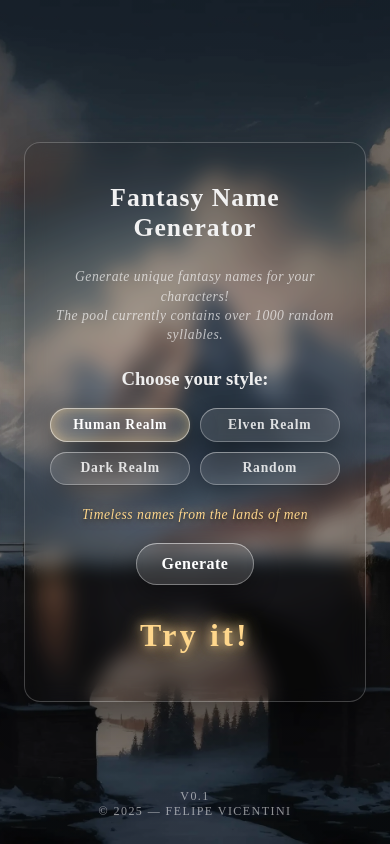
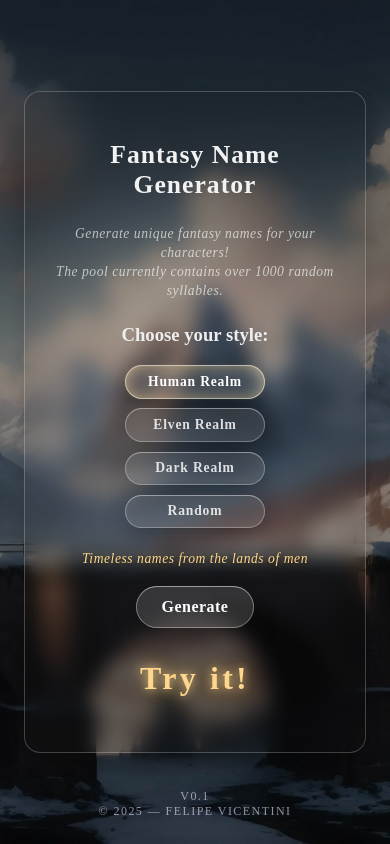
Before and after one commit to vbfelipe/fantasy-name-generator, a plain HTML site: page index.html in a window 390 px wide. Drawn offline with Linux system fonts and the light colour scheme.

Commit message:
Responsiveness update

```diff
--- a/style.css
+++ b/style.css
@@ -1,9 +1,17 @@
+/* GLOBAL LOCKS */
+html {
+    font-size: 16px;
+    -webkit-text-size-adjust: 100%;
+    text-size-adjust: 100%;
+}
+
 /* Global Reset */
 *, *::before, *::after {
     box-sizing: border-box;
+    -webkit-tap-highlight-color: transparent;
 }
 
-/* Global */
+/* GLOBAL */
 body {
     font-family: 'Cinzel', serif;
     background:
@@ -32,16 +40,17 @@ body {
     margin: 0;
 }
 
-/* Container */
+/* CONTAINER */
 .container {
     text-align: center;
-    padding: clamp(1.5rem, 4vw, 2.5rem);
+    padding: 2rem; /* stabilized */
     border-radius: 16px;
     max-width: 420px;
     width: 100%;
 
     background: rgba(20, 20, 20, 0.14);
     backdrop-filter: blur(10px);
+    -webkit-backdrop-filter: blur(10px);
 
     box-shadow:
         0 16px 36px rgba(0, 0, 0, 0.35),
@@ -56,7 +65,7 @@ body {
     100% { opacity: 1; transform: translateY(0); }
 }
 
-/* Title */
+/* TITLES */
 .container h1 {
     font-size: 1.6rem;
     margin-bottom: 1.5rem;
@@ -64,7 +73,6 @@ body {
     color: #f2f2f2;
 }
 
-/* Subtitle */
 .container h2 {
     margin-top: 0.6rem;
     font-size: 0.85rem;
@@ -76,7 +84,7 @@ body {
     color: rgba(255, 255, 255, 0.65);
 }
 
-/* Buttons (base) */
+/* BUTTONS (LOCKED) */
 button {
     font-family: 'Cinzel', serif;
     font-size: 1rem;
@@ -99,6 +107,10 @@ button {
         inset 0 1px 0 rgba(255, 255, 255, 0.25);
 
     transition: transform 0.15s ease, box-shadow 0.15s ease, background 0.15s ease;
+
+    /* mobile fixes */
+    touch-action: manipulation;
+    -webkit-tap-highlight-color: transparent;
 }
 
 button:hover {
@@ -114,7 +126,7 @@ button:active {
     background: rgba(255, 255, 255, 0.12);
 }
 
-/* Realm selector */
+/* REALM SELECTOR */
 .realm-selector {
     display: flex;
     flex-wrap: wrap;
@@ -123,38 +135,32 @@ button:active {
     margin-bottom: 1.4rem;
 }
 
-/* Realm buttons */
 .realm-btn {
-    font-family: 'Cinzel', serif;
     font-size: 0.85rem;
     padding: 0.55rem 1.1rem;
     letter-spacing: 0.06em;
     opacity: 0.85;
     width: 140px;
 
-    --glow: 255, 255, 255; /* fallback */
+    --glow: 255, 255, 255;
 }
 
-/* Active realm (shared behavior) */
 .realm-btn.active {
     opacity: 1;
     animation: realmGlow 0.6s ease-in-out infinite alternate;
 }
 
-/* Realm glow colors */
 .realm-human.active  { --glow: 255, 215, 140; }
 .realm-elf.active    { --glow: 120, 255, 180; }
-.realm-dark.active   { --glow: 200, 45, 45;   }
+.realm-dark.active   { --glow: 200, 45, 45; }
 .realm-random.active { --glow: 255, 255, 255; }
 
-/* Glow animation */
 @keyframes realmGlow {
     0% {
         box-shadow:
             0 12px 28px rgba(0, 0, 0, 0.45),
             inset 0 0 0 1px rgba(255, 255, 255, 0.45),
-            inset 0 0 12px rgba(var(--glow), 0.45),
-            0 0 0 rgba(var(--glow), 0);
+            inset 0 0 12px rgba(var(--glow), 0.45);
     }
     100% {
         box-shadow:
@@ -165,9 +171,8 @@ button:active {
     }
 }
 
+/* TEXT */
 .realm-description {
-    --glow: 255, 255, 255;
-
     margin: 0.6rem 0 1.2rem;
     font-size: 0.85rem;
     font-style: italic;
@@ -175,22 +180,15 @@ button:active {
 
     color: rgb(var(--glow));
     text-shadow:
-    0 2px 4px rgba(0, 0, 0, 0.6),
-    0 0 12px rgba(var(--glow), 0.5);
-
-    transition:
-        color 0.25s ease,
-        text-shadow 0.25s ease,
-        opacity 0.25s ease;
+        0 2px 4px rgba(0, 0, 0, 0.6),
+        0 0 12px rgba(var(--glow), 0.5);
 }
 
-/* Name output */
 #name {
     font-size: 2rem;
     font-weight: 700;
     letter-spacing: 0.1em;
 
-    /* USE THE REALM GLOW */
     color: rgb(var(--glow, 234, 234, 255));
 
     text-shadow:
@@ -199,10 +197,9 @@ button:active {
         0 0 30px rgba(var(--glow, 234, 234, 255), 0.4);
 
     margin-bottom: 1.5rem;
-    transition: color 0.3s ease, text-shadow 0.3s ease;
 }
 
-/* Footer */
+/* FOOTER */
 .footer {
     position: fixed;
     bottom: 0.8rem;
```
